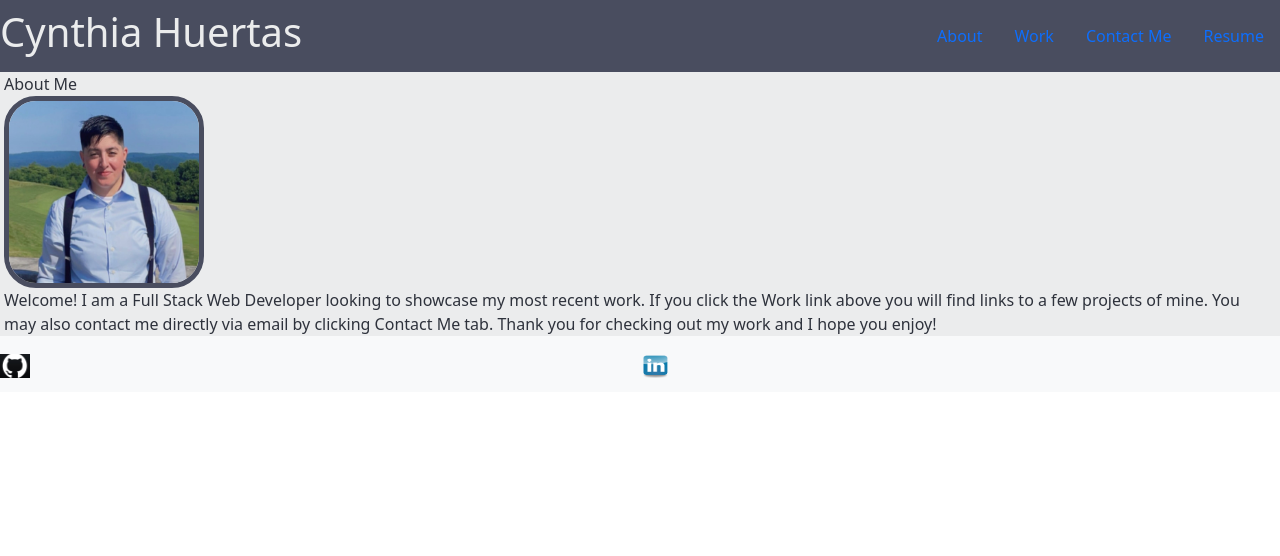
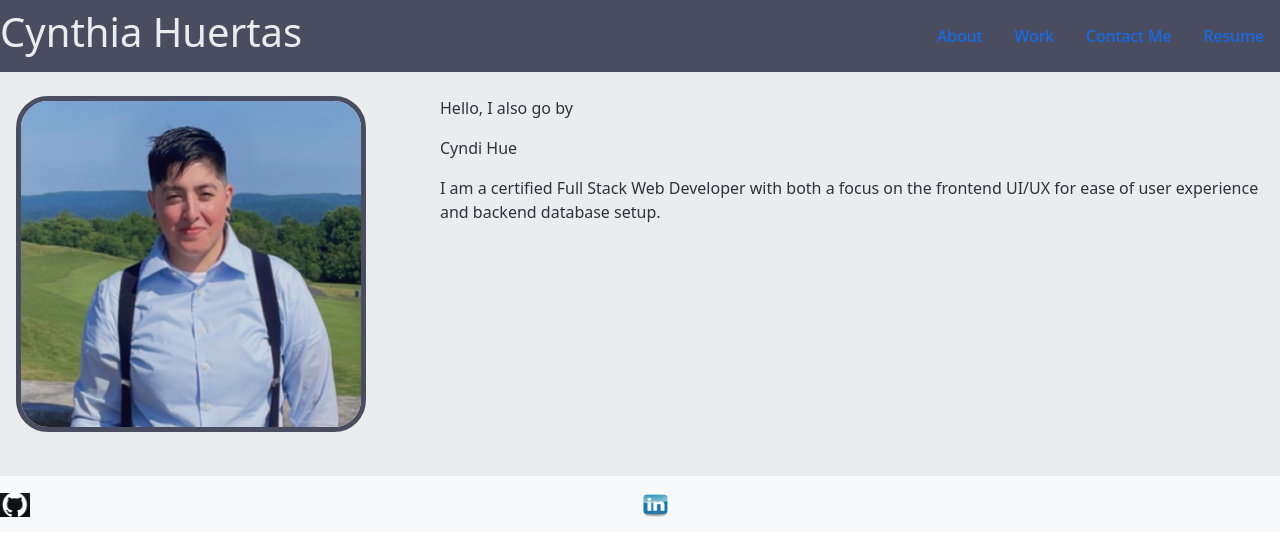
Before and after one commit to CyndiHue/HuertasCPortfolio, a React (Vite) app: page / in a window 1280 px wide. Shown: the top 556 px of the page. Built offline with nearby package versions, Linux system fonts and the light colour scheme.

Commit message:
about page changes

```diff
--- a/src/pages/About.jsx
+++ b/src/pages/About.jsx
@@ -1,14 +1,34 @@
 import profilePic from '../assets/profilePic.jpg'
+import '../../index.html';
 
+const styles = {
+  paddingBottom: '20px',
+};
 export default function About() {
     return (
         <>
 
-        <div className="row">About Me</div>
-        <img src={profilePic} className="row profile rounded-5" alt="" style={{width: "200px"}}></img>
-        <div className="row">Welcome! I am a Full Stack Web Developer looking to showcase my most recent work. If you click the Work link above you will find links to a few projects of mine. You may also contact me directly via email by clicking Contact Me tab. Thank you for checking out my work and I hope you enjoy!</div>
+      <div className="row  mt-4" style={styles}>
+        <div className="col-lg-4">
+          <img src={profilePic} className="profile rounded-5 mx-auto" alt="" style={{ width: "350px" }}></img>
+        </div>
+        <div className="col-lg-8">
+          <div className="mb-4">
+            <p>Hello, I also go by </p>
+            <p className="nameCustomText">Cyndi Hue</p>
+            <p>I am a certified Full Stack Web Developer with both a focus on the frontend UI/UX for ease of user experience and backend database setup.</p>
+          </div>
+          </div>
+          </div>
+
+          <div className="mb-4">
+            <p></p>
+            <p></p>
+            <p></p>
+          </div>
+
 
         </>
 
-        );
+    );
   }
```
